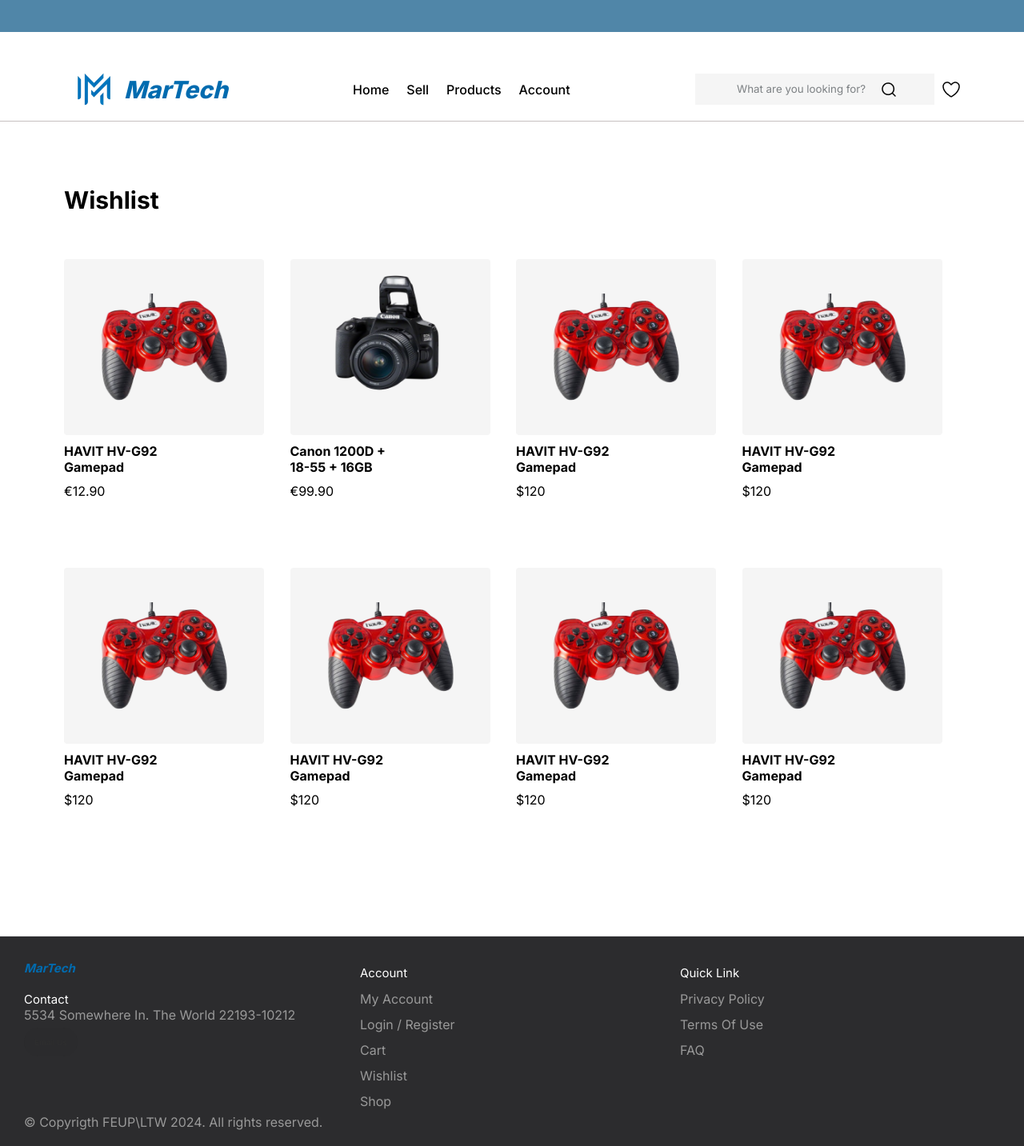
After one commit to FEUP-LTW-2024/ltw-project-2024-ltw16g04, a PHP site: page /pages/wishlist.html in a window 1280 px wide. The commit adds this page. Shown: the whole page at 80% size. Run offline with PHP 8.4, Linux system fonts and the light colour scheme.

Commit message:
wishlist html and css done

```diff
--- a/CSS/menu copy.css
+++ b/CSS/menu copy.css
@@ -245,6 +245,7 @@
     transform: translateX(-50%);
     background-color: #006BAF;
     color: white;
+    font-weight: 700;
     padding: 1rem 10rem;
     border: none;
     border-radius: 5px;
--- /dev/null
+++ b/CSS/wishlist.css
@@ -0,0 +1,338 @@
+* {
+    padding: 0px;
+    margin: 0px;
+    box-sizing: border-box;
+  }
+  html {
+    font-size: 10px;
+    /* 1 rem 10px */
+  }
+  body {
+    font-family: "Inter";
+    font-size: 1.6rem;
+
+  }
+  a {
+    text-decoration: none;
+  }
+  ul {
+    list-style: none;
+  }
+  .container {
+    max-width: 114rem;
+    margin: 2em auto;
+    padding: 0rem 1rem;
+  }
+  .w-6 {
+    width: 2rem;
+    height: 2rem;
+  }
+  .h-6 {
+    fill: rgb(239, 140, 1);
+  }
+  /* top-bar */
+  .top_bar {
+    width: 100%;
+    height: 4rem;
+    background-color: #5086A8;
+  }
+  /* navigation-bar */
+  .nav {
+    width: 100%;
+    height: 8rem;
+    border-bottom: 1px solid rgb(199, 193, 193);
+  }
+  .nav_container {
+
+    width: 100%;
+    height: 100%;
+    display: flex;
+    justify-content:space-between;
+    align-items:center;
+  }
+  .nav_list {
+    display: flex;
+  }
+  .nav_items {
+    display: flex;
+  }
+  .nav_logo {
+    font-size: 3rem;
+    font-weight: 800;
+    font-style: italic;
+    color: #006BAF;
+  }
+  .nav_item {
+    margin: 0rem 0.5rem;
+  }
+  .nav_link {
+    font-size: "Inter";
+    font-weight: 500;
+    padding: 0.6rem;
+    color: black;
+    transition: all 0.3s ease;
+  }
+
+  .nav_link:hover{
+    color: #006BAF;
+  }
+  .nav_form {
+    padding: 0.8rem 3em;
+    background-color: #F5F5F5;
+    display: flex;
+    align-items: center;
+
+  }
+
+  .nav_input::placeholder{
+    font-family: "Inter";
+    padding-left: 0px;
+    color: #7D8184;
+  }
+  .nav_input {
+    padding: 0.4rem;
+    background-color: transparent;
+    outline: none;
+    border: none;
+  }
+  .nav_search {
+    cursor: pointer;
+  }
+  .nav-title{
+    display: flex;
+    align-items: center;
+  }
+  .nav_items {
+    display: flex;
+    align-items: center;
+  }
+
+  .nav_heart {
+    margin-left: 1rem;
+    cursor: pointer;
+    transition: all 0.3s ease;
+  }
+  .nav_search:hover{
+    filter: drop-shadow(16px 16px 20px rgb(0, 4, 255)) invert(50%);
+  }
+
+  .nav_heart:hover{
+    filter: drop-shadow(16px 16px 20px rgb(0, 4, 255)) invert(50%);
+  }
+
+
+
+  /* products */
+  .section_header {
+    display: flex;
+    align-items: flex-end;
+    margin-bottom: 4rem;
+    margin-top: 8rem;
+  }
+  .section_title {
+    margin-right: 2rem;
+    font-size: 3rem;
+  }
+  .products {
+    display: grid;
+    grid-template-columns: repeat(auto-fit, minmax(22rem, 1fr));
+    grid-gap: 1rem;
+    margin-bottom: 100px;
+  }
+  .card {
+    width: 290px;
+    margin-bottom: 5rem;
+    margin-top: 1em;
+    display: grid;
+  }
+  .card_top {
+    width: 250px;
+    height: 22rem;
+    position: relative;
+  }
+  .card_img {
+    width: 100%;
+    height: 100%;
+  }
+  .card_body {
+    width: 50%;
+    margin-top: 1rem;
+    text-align: left;
+  }
+  .card_title {
+    font-size: 1.6rem;
+    margin-bottom: 1rem;
+  }
+  .card_price {
+    color: black;
+    margin-bottom: 1rem;
+  }
+
+  .container_btn {
+    width: 100%;
+    text-align: center;
+  }
+  .container_btn_a {
+    background-color: #006BAF;
+    color: white;
+    padding: 1.6rem 3rem;
+    border-radius: 0.5rem;
+  }
+
+  .buy_btn{
+      position: absolute;
+      bottom: 10px;
+      left: 50%;
+      transform: translateX(-50%);
+      background-color: #006BAF;
+      color: white;
+      font-weight: 700;
+      padding: 1rem 10rem;
+      border: none;
+      border-radius: 5px;
+      opacity: 0;
+      transition: opacity 0.3s ease;
+    }
+
+    .card_top:hover .buy_btn {
+      opacity: 1;
+    }
+
+
+  .footer {
+    display: flex;
+    flex-flow: row wrap;
+    padding: 30px 30px 20px 30px;
+    color: #fff;
+    background-color: #2c2c2e;
+    border-top: 1px solid #e5e5e5;
+  }
+
+  .footer > * {
+    flex:  1 100%;
+  }
+
+  .footer__addr {
+    margin-right: 1.25em;
+    margin-bottom: 2em;
+  }
+
+  .footer__logo {
+    font-family: 'Inter';
+    font-weight: 400;
+    color: #006BAF;
+    font-weight: bold;
+    font-style: italic;
+    text-transform:none;
+    font-size: 1.5rem;
+  }
+
+  .footer__addr h2 {
+    margin-top: 1.3em;
+    font-size: 15px;
+    font-weight: 400;
+  }
+
+  .nav__title {
+    font-weight: 400;
+    font-size: 15px;
+  }
+
+  .footer address {
+    font-style: normal;
+    color: #999;
+  }
+
+  .footer__btn {
+    display: flex;
+    align-items: center;
+    justify-content: center;
+    height: 36px;
+    max-width: max-content;
+    background-color: rgb(33, 33, 33, 0.07);
+    border-radius: 100px;
+    color: #2f2f2f;
+    line-height: 0;
+    margin: 0.6em 0;
+    font-size: 1rem;
+    padding: 0 1.3em;
+  }
+
+  .footer ul {
+    list-style: none;
+    padding-left: 0;
+  }
+
+  .footer li {
+    line-height: 2em;
+  }
+
+  .footer a {
+    text-decoration: none;
+  }
+
+  .footer__nav {
+    display: flex;
+      flex-flow: row wrap;
+  }
+
+  .footer__nav > * {
+    flex: 1 50%;
+    margin-right: 1.25em;
+  }
+
+  .nav__ul a {
+    color: #999;
+  }
+
+  .legal {
+    display: flex;
+    flex-wrap: wrap;
+    color: #999;
+  }
+
+  .legal__links {
+    display: flex;
+    align-items: center;
+  }
+
+  .heart {
+    color: #2f2f2f;
+  }
+
+  @media screen and (min-width: 24.375em) {
+    .legal .legal__links {
+      margin-left: auto;
+    }
+  }
+
+  @media screen and (min-width: 40.375em) {
+    .footer__nav > * {
+      flex: 1;
+    }
+
+
+    .footer__addr {
+      flex: 1 0px;
+    }
+
+    .footer__nav {
+      flex: 2 0px;
+    }
+  }
+
+
+  @media only screen and (max-width: 1000px) {
+    .header_container {
+      flex-direction: column;
+    }
+    .header_filter {
+      display: none;
+    }
+  }
+
+  @media only screen and (max-width: 900px) {
+    .header_img{
+      display: none;
+    }
+  }
--- /dev/null
+++ b/pages/wishlist.html
@@ -0,0 +1,218 @@
+<!DOCTYPE html>
+<html lang="en-US">
+  <head>
+    <title>Martech</title>
+    <meta charset="UTF-8">
+    <meta name="viewport" content="width=device-width, initial-scale=1.0">
+    <link href="../CSS/wishlist.css" rel="stylesheet">
+    <!-- fonts used  -->
+    <link rel="preconnect" href="https://fonts.googleapis.com">
+    <link rel="preconnect" href="https://fonts.gstatic.com" crossorigin>
+    <link href="https://fonts.googleapis.com/css2?family=Inter:wght@100..900&display=swap" rel="stylesheet">
+    <link rel="preconnect" href="https://fonts.googleapis.com">
+    <link rel="preconnect" href="https://fonts.gstatic.com" crossorigin>
+    <link href="https://fonts.googleapis.com/css2?family=Inter:wght@100..900&family=Poppins:ital,wght@0,100;0,200;0,300;0,400;0,500;0,600;0,700;0,800;0,900;1,100;1,200;1,300;1,400;1,500;1,600;1,700;1,800;1,900&display=swap" rel="stylesheet">
+    <!-- end here -->
+  </head>
+ <!-- Header -->
+ <body>
+
+ <div class="top_bar">
+</div>
+ <nav class="nav">
+  <div class="container nav_container">
+    <div class="nav-title">
+    <img src="../images/logo-removebg-preview.png" alt="Martech logo" class="logo" width="75px";>
+    <a href="menu copy.html" class="nav_logo">MarTech</a></div>
+    <ul class="nav_list">
+      <li class="nav_item"><a href="/" class="nav_link">Home</a></li>
+      <li class="nav_item"><a href="#" class="nav_link">Sell</a></li>
+      <li class="nav_item"><a href="#" class="nav_link">Products</a></li>
+      <li class="nav_item">
+        <a href="/sign-up.html" class="nav_link">Account</a>
+      </li>
+    </ul>
+    <div class="nav_items">
+      <form action="#" class="nav_form">
+        <input
+          type="text"
+          class="nav_input"
+          placeholder="What are you looking for?" />
+        <img src="../images/search.png" alt="" class="nav_search" />
+      </form>
+
+      <img src="../images/heart.png" alt="" class="nav_heart" />
+
+    </div>
+  </div>
+</nav>
+
+
+
+<section class="section">
+  <div class="container">
+
+    <div class="section_header">
+      <h3 class="section_title">Wishlist</h3>
+    </div>
+    <div class="products">
+      <div class="card">
+        <div class="card_top">
+          <img src="../images/items/gameController.png" alt="" class="card_img" />
+          <button class="buy_btn">Buy</button>
+        </div>
+        <div class="card_body">
+          <h3 class="card_title">HAVIT HV-G92 Gamepad</h3>
+          <p class="card_price">€12.90</p>
+        </div>
+      </div>
+      <div class="card">
+        <div class="card_top">
+          <img src="../images/items/camera.png" alt="" class="card_img" />
+          <button class="buy_btn">Buy</button>
+        </div>
+        <div class="card_body">
+          <h3 class="card_title">Canon 1200D + 18-55 + 16GB</h3>
+          <p class="card_price">€99.90</p>
+        </div>
+      </div>
+      <div class="card">
+        <div class="card_top">
+          <img src="../images/items/gameController.png" alt="" class="card_img" />
+          <button class="buy_btn">Buy</button>
+        </div>
+        <div class="card_body">
+          <h3 class="card_title">HAVIT HV-G92 Gamepad</h3>
+          <p class="card_price">$120</p>
+        </div>
+      </div>
+      <div class="card">
+        <div class="card_top">
+          <img src="../images/items/gameController.png" alt="" class="card_img" />
+          <button class="buy_btn">Buy</button>
+        </div>
+        <div class="card_body">
+          <h3 class="card_title">HAVIT HV-G92 Gamepad</h3>
+          <p class="card_price">$120</p>
+        </div>
+      </div>
+      <div class="card">
+        <div class="card_top">
+          <img src="../images/items/gameController.png" alt="" class="card_img" />
+          <button class="buy_btn">Buy</button>
+        </div>
+        <div class="card_body">
+          <h3 class="card_title">HAVIT HV-G92 Gamepad</h3>
+          <p class="card_price">$120</p>
+        </div>
+      </div>
+      <div class="card">
+        <div class="card_top">
+          <img src="../images/items/gameController.png" alt="" class="card_img" />
+          <button class="buy_btn">Buy</button>
+        </div>
+        <div class="card_body">
+          <h3 class="card_title">HAVIT HV-G92 Gamepad</h3>
+          <p class="card_price">$120</p>
+        </div>
+      </div>
+      <div class="card">
+        <div class="card_top">
+          <img src="../images/items/gameController.png" alt="" class="card_img" />
+          <button class="buy_btn">Buy</button>
+        </div>
+        <div class="card_body">
+          <h3 class="card_title">HAVIT HV-G92 Gamepad</h3>
+          <p class="card_price">$120</p>
+        </div>
+      </div>
+      <div class="card">
+        <div class="card_top">
+          <img src="../images/items/gameController.png" alt="" class="card_img" />
+          <button class="buy_btn">Buy</button>
+        </div>
+        <div class="card_body">
+          <h3 class="card_title">HAVIT HV-G92 Gamepad</h3>
+          <p class="card_price">$120</p>
+        </div>
+      </div>
+      </div>
+      </div>
+    </div>
+</section>
+<!--FOOTER-->
+<footer class="footer">
+  <div class="footer__addr">
+
+
+    <h1 class="footer__logo">
+      MarTech</h1>
+
+      <h2>Contact</h2>
+
+      <address>
+        5534 Somewhere In. The World 22193-10212<br>
+
+        <a class="footer__btn" href="mailto:example@gmail.com">Email Us</a>
+      </address>
+
+
+  </div>
+
+  <ul class="footer__nav">
+    <li class="nav__item">
+      <h2 class="nav__title">Account</h2>
+
+      <ul class="nav__ul">
+        <li>
+          <a href="#">My Account</a>
+        </li>
+
+        <li>
+          <a href="#">Login / Register</a>
+        </li>
+
+        <li>
+          <a href="#">Cart</a>
+        </li>
+
+        <li>
+          <a href="#">Wishlist</a>
+        </li>
+
+        <li>
+          <a href="#">Shop</a>
+        </li>
+      </ul>
+    </li>
+
+    <li class="nav__item">
+      <h2 class="nav__title">Quick Link</h2>
+
+      <ul class="nav__ul">
+        <li>
+          <a href="#">Privacy Policy</a>
+        </li>
+
+        <li>
+          <a href="#">Terms Of Use</a>
+        </li>
+
+        <li>
+          <a href="#">FAQ</a>
+        </li>
+
+      </ul>
+    </li>
+
+  </ul>
+
+  <div class="legal">
+    <p>&copy; Copyrigth FEUP\LTW 2024. All rights reserved.</p>
+
+  </div>
+</footer>
+
+</body>
+
+</html>
```
